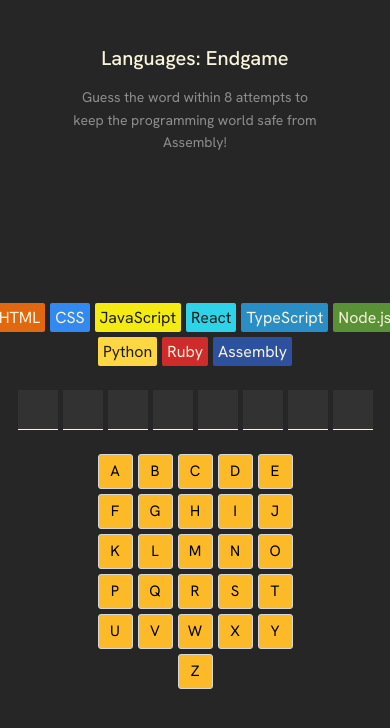
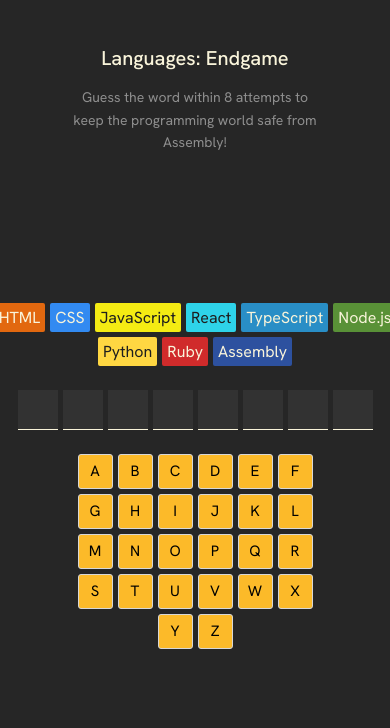
Before and after one commit to mazenrashaddd/languages-endgame, a React (Vite) app: page / in a window 390 px wide. Shown: the top 728 px of the page. Built offline with nearby package versions, Linux system fonts and the light colour scheme; a web font is replaced by a local one.

Commit message:
Fixing responsiveness issues with mobile screens

```diff
--- a/src/components/Keyboard/Keyboard.css
+++ b/src/components/Keyboard/Keyboard.css
@@ -32,7 +32,13 @@
   pointer-events: none; /* Prevents clicking */
 }
 
-button:disabled{
+button:disabled {
   cursor: not-allowed;
   opacity: 0.5;
 }
+
+@media (max-width: 600px) {
+  .keyboard-section {
+    width: 50%;
+  }
+}
--- a/src/components/Languages/Languages.css
+++ b/src/components/Languages/Languages.css
@@ -4,7 +4,7 @@
   align-items: center;
   flex-wrap: wrap;
   gap: 5px;
-  width: 80%;
+  width: 35%;
 }
 
 .language-button {
@@ -39,3 +39,9 @@
   color: white;
   border-radius: 3px;
 }
+
+@media (max-width:600px) {
+  .languages-section {
+    width: 80%;
+  }
+}
```
